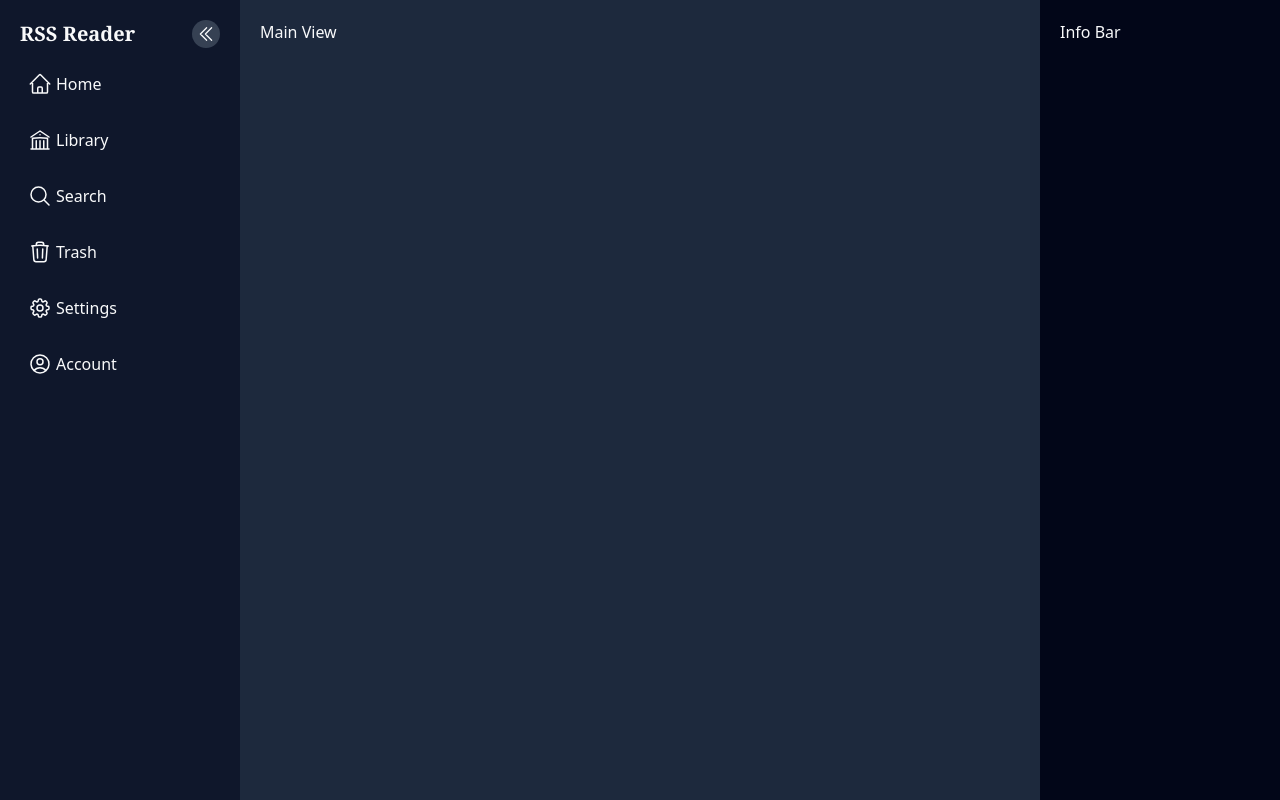
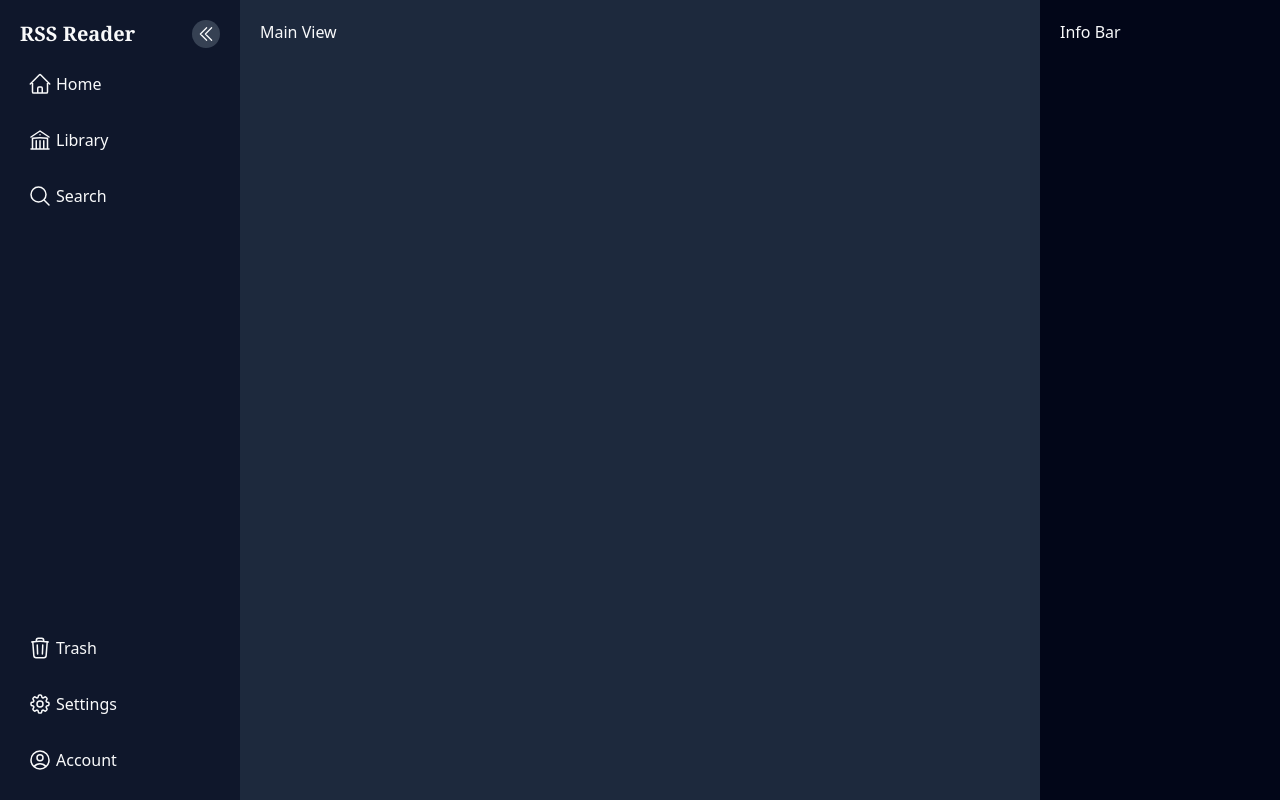
Before and after one commit to chirivelli/rss-frontend, a React (Vite) app: page / in a window 1280 px wide. Built offline with nearby package versions, Linux system fonts and the light colour scheme.

Commit message:
edits to sidebar

```diff
--- a/src/Components/Sidebar.jsx
+++ b/src/Components/Sidebar.jsx
@@ -1,45 +1,6 @@
 function Sidebar() {
-    const sidebarElements = ['Home', 'Library', 'Search', 'Trash', 'Settings', 'Account']
-    const sidebarIcons = [
-        <svg xmlns="http://www.w3.org/2000/svg" fill="none" viewBox="0 0 24 24" strokeWidth={1.5} stroke="currentColor"
-             className="size-6">
-            <path strokeLinecap="round" strokeLinejoin="round"
-                  d="m2.25 12 8.954-8.955c.44-.439 1.152-.439 1.591 0L21.75 12M4.5 9.75v10.125c0 .621.504 1.125 1.125 1.125H9.75v-4.875c0-.621.504-1.125 1.125-1.125h2.25c.621 0 1.125.504 1.125 1.125V21h4.125c.621 0 1.125-.504 1.125-1.125V9.75M8.25 21h8.25"/>
-        </svg>
-        ,
-        <svg xmlns="http://www.w3.org/2000/svg" fill="none" viewBox="0 0 24 24" strokeWidth={1.5} stroke="currentColor"
-             className="size-6">
-            <path strokeLinecap="round" strokeLinejoin="round"
-                  d="M12 21v-8.25M15.75 21v-8.25M8.25 21v-8.25M3 9l9-6 9 6m-1.5 12V10.332A48.36 48.36 0 0 0 12 9.75c-2.551 0-5.056.2-7.5.582V21M3 21h18M12 6.75h.008v.008H12V6.75Z"/>
-        </svg>
-        ,
-        <svg xmlns="http://www.w3.org/2000/svg" fill="none" viewBox="0 0 24 24" strokeWidth={1.5} stroke="currentColor"
-             className="size-6">
-            <path strokeLinecap="round" strokeLinejoin="round"
-                  d="m21 21-5.197-5.197m0 0A7.5 7.5 0 1 0 5.196 5.196a7.5 7.5 0 0 0 10.607 10.607Z"/>
-        </svg>
-        ,
-        <svg xmlns="http://www.w3.org/2000/svg" fill="none" viewBox="0 0 24 24" strokeWidth={1.5} stroke="currentColor"
-             className="size-6">
-            <path strokeLinecap="round" strokeLinejoin="round"
-                  d="m14.74 9-.346 9m-4.788 0L9.26 9m9.968-3.21c.342.052.682.107 1.022.166m-1.022-.165L18.16 19.673a2.25 2.25 0 0 1-2.244 2.077H8.084a2.25 2.25 0 0 1-2.244-2.077L4.772 5.79m14.456 0a48.108 48.108 0 0 0-3.478-.397m-12 .562c.34-.059.68-.114 1.022-.165m0 0a48.11 48.11 0 0 1 3.478-.397m7.5 0v-.916c0-1.18-.91-2.164-2.09-2.201a51.964 51.964 0 0 0-3.32 0c-1.18.037-2.09 1.022-2.09 2.201v.916m7.5 0a48.667 48.667 0 0 0-7.5 0"/>
-        </svg>
-        ,
-        <svg xmlns="http://www.w3.org/2000/svg" fill="none" viewBox="0 0 24 24" strokeWidth={1.5} stroke="currentColor"
-             className="size-6">
-            <path strokeLinecap="round" strokeLinejoin="round"
-                  d="M10.343 3.94c.09-.542.56-.94 1.11-.94h1.093c.55 0 1.02.398 1.11.94l.149.894c.07.424.384.764.78.93.398.164.855.142 1.205-.108l.737-.527a1.125 1.125 0 0 1 1.45.12l.773.774c.39.389.44 1.002.12 1.45l-.527.737c-.25.35-.272.806-.107 1.204.165.397.505.71.93.78l.893.15c.543.09.94.559.94 1.109v1.094c0 .55-.397 1.02-.94 1.11l-.894.149c-.424.07-.764.383-.929.78-.165.398-.143.854.107 1.204l.527.738c.32.447.269 1.06-.12 1.45l-.774.773a1.125 1.125 0 0 1-1.449.12l-.738-.527c-.35-.25-.806-.272-1.203-.107-.398.165-.71.505-.781.929l-.149.894c-.09.542-.56.94-1.11.94h-1.094c-.55 0-1.019-.398-1.11-.94l-.148-.894c-.071-.424-.384-.764-.781-.93-.398-.164-.854-.142-1.204.108l-.738.527c-.447.32-1.06.269-1.45-.12l-.773-.774a1.125 1.125 0 0 1-.12-1.45l.527-.737c.25-.35.272-.806.108-1.204-.165-.397-.506-.71-.93-.78l-.894-.15c-.542-.09-.94-.56-.94-1.109v-1.094c0-.55.398-1.02.94-1.11l.894-.149c.424-.07.765-.383.93-.78.165-.398.143-.854-.108-1.204l-.526-.738a1.125 1.125 0 0 1 .12-1.45l.773-.773a1.125 1.125 0 0 1 1.45-.12l.737.527c.35.25.807.272 1.204.107.397-.165.71-.505.78-.929l.15-.894Z"/>
-            <path strokeLinecap="round" strokeLinejoin="round" d="M15 12a3 3 0 1 1-6 0 3 3 0 0 1 6 0Z"/>
-        </svg>
-        ,
-        <svg xmlns="http://www.w3.org/2000/svg" fill="none" viewBox="0 0 24 24" strokeWidth={1.5} stroke="currentColor"
-             className="size-6">
-            <path strokeLinecap="round" strokeLinejoin="round"
-                  d="M17.982 18.725A7.488 7.488 0 0 0 12 15.75a7.488 7.488 0 0 0-5.982 2.975m11.963 0a9 9 0 1 0-11.963 0m11.963 0A8.966 8.966 0 0 1 12 21a8.966 8.966 0 0 1-5.982-2.275M15 9.75a3 3 0 1 1-6 0 3 3 0 0 1 6 0Z"/>
-        </svg>
-    ]
     return (
-        <div className={'p-5'}>
+        <div className={'p-5 h-full flex flex-col'}>
 
             <div className={'flex justify-between items-center'}>
                 <h1 className={'font-serif font-bold text-xl select-none'}>RSS Reader</h1>
@@ -52,14 +13,66 @@ function Sidebar() {
                 </div>
             </div>
 
-            <div className={'mt-4 flex flex-col gap-4'}>
-                {sidebarElements.map((element, index) =>
-                    <div key={element}
-                         className={'p-2 rounded flex gap-1 hover:bg-slate-700 cursor-pointer'}>
-                        {sidebarIcons[index]}
-                        <h1 className={'select-none'}>{element}</h1>
+            <div className={'mt-4 grow flex flex-col justify-between'}>
+                <div className={'flex flex-col gap-4'}>
+                    <div className={'p-2 rounded flex gap-1 hover:bg-slate-700 cursor-pointer'}>
+                        <svg xmlns="http://www.w3.org/2000/svg" fill="none" viewBox="0 0 24 24" strokeWidth={1.5}
+                             stroke="currentColor"
+                             className="size-6">
+                            <path strokeLinecap="round" strokeLinejoin="round"
+                                  d="m2.25 12 8.954-8.955c.44-.439 1.152-.439 1.591 0L21.75 12M4.5 9.75v10.125c0 .621.504 1.125 1.125 1.125H9.75v-4.875c0-.621.504-1.125 1.125-1.125h2.25c.621 0 1.125.504 1.125 1.125V21h4.125c.621 0 1.125-.504 1.125-1.125V9.75M8.25 21h8.25"/>
+                        </svg>
+                        <h1 className={'select-none'}>Home</h1>
                     </div>
-                )}
+                    <div className={'p-2 rounded flex gap-1 hover:bg-slate-700 cursor-pointer'}>
+                        <svg xmlns="http://www.w3.org/2000/svg" fill="none" viewBox="0 0 24 24" strokeWidth={1.5}
+                             stroke="currentColor"
+                             className="size-6">
+                            <path strokeLinecap="round" strokeLinejoin="round"
+                                  d="M12 21v-8.25M15.75 21v-8.25M8.25 21v-8.25M3 9l9-6 9 6m-1.5 12V10.332A48.36 48.36 0 0 0 12 9.75c-2.551 0-5.056.2-7.5.582V21M3 21h18M12 6.75h.008v.008H12V6.75Z"/>
+                        </svg>
+                        <h1 className={'select-none'}>Library</h1>
+                    </div>
+                    <div className={'p-2 rounded flex gap-1 hover:bg-slate-700 cursor-pointer'}>
+                        <svg xmlns="http://www.w3.org/2000/svg" fill="none" viewBox="0 0 24 24" strokeWidth={1.5}
+                             stroke="currentColor"
+                             className="size-6">
+                            <path strokeLinecap="round" strokeLinejoin="round"
+                                  d="m21 21-5.197-5.197m0 0A7.5 7.5 0 1 0 5.196 5.196a7.5 7.5 0 0 0 10.607 10.607Z"/>
+                        </svg>
+                        <h1 className={'select-none'}>Search</h1>
+                    </div>
+                </div>
+                <div className={'flex flex-col gap-4'}>
+                    <div className={'p-2 rounded flex gap-1 hover:bg-slate-700 cursor-pointer'}>
+                        <svg xmlns="http://www.w3.org/2000/svg" fill="none" viewBox="0 0 24 24" strokeWidth={1.5}
+                             stroke="currentColor"
+                             className="size-6">
+                            <path strokeLinecap="round" strokeLinejoin="round"
+                                  d="m14.74 9-.346 9m-4.788 0L9.26 9m9.968-3.21c.342.052.682.107 1.022.166m-1.022-.165L18.16 19.673a2.25 2.25 0 0 1-2.244 2.077H8.084a2.25 2.25 0 0 1-2.244-2.077L4.772 5.79m14.456 0a48.108 48.108 0 0 0-3.478-.397m-12 .562c.34-.059.68-.114 1.022-.165m0 0a48.11 48.11 0 0 1 3.478-.397m7.5 0v-.916c0-1.18-.91-2.164-2.09-2.201a51.964 51.964 0 0 0-3.32 0c-1.18.037-2.09 1.022-2.09 2.201v.916m7.5 0a48.667 48.667 0 0 0-7.5 0"/>
+                        </svg>
+                        <h1 className={'select-none'}>Trash</h1>
+                    </div>
+                    <div className={'p-2 rounded flex gap-1 hover:bg-slate-700 cursor-pointer'}>
+                        <svg xmlns="http://www.w3.org/2000/svg" fill="none" viewBox="0 0 24 24" strokeWidth={1.5}
+                             stroke="currentColor"
+                             className="size-6">
+                            <path strokeLinecap="round" strokeLinejoin="round"
+                                  d="M10.343 3.94c.09-.542.56-.94 1.11-.94h1.093c.55 0 1.02.398 1.11.94l.149.894c.07.424.384.764.78.93.398.164.855.142 1.205-.108l.737-.527a1.125 1.125 0 0 1 1.45.12l.773.774c.39.389.44 1.002.12 1.45l-.527.737c-.25.35-.272.806-.107 1.204.165.397.505.71.93.78l.893.15c.543.09.94.559.94 1.109v1.094c0 .55-.397 1.02-.94 1.11l-.894.149c-.424.07-.764.383-.929.78-.165.398-.143.854.107 1.204l.527.738c.32.447.269 1.06-.12 1.45l-.774.773a1.125 1.125 0 0 1-1.449.12l-.738-.527c-.35-.25-.806-.272-1.203-.107-.398.165-.71.505-.781.929l-.149.894c-.09.542-.56.94-1.11.94h-1.094c-.55 0-1.019-.398-1.11-.94l-.148-.894c-.071-.424-.384-.764-.781-.93-.398-.164-.854-.142-1.204.108l-.738.527c-.447.32-1.06.269-1.45-.12l-.773-.774a1.125 1.125 0 0 1-.12-1.45l.527-.737c.25-.35.272-.806.108-1.204-.165-.397-.506-.71-.93-.78l-.894-.15c-.542-.09-.94-.56-.94-1.109v-1.094c0-.55.398-1.02.94-1.11l.894-.149c.424-.07.765-.383.93-.78.165-.398.143-.854-.108-1.204l-.526-.738a1.125 1.125 0 0 1 .12-1.45l.773-.773a1.125 1.125 0 0 1 1.45-.12l.737.527c.35.25.807.272 1.204.107.397-.165.71-.505.78-.929l.15-.894Z"/>
+                            <path strokeLinecap="round" strokeLinejoin="round" d="M15 12a3 3 0 1 1-6 0 3 3 0 0 1 6 0Z"/>
+                        </svg>
+                        <h1 className={'select-none'}>Settings</h1>
+                    </div>
+                    <div className={'p-2 rounded flex gap-1 hover:bg-slate-700 cursor-pointer'}>
+                        <svg xmlns="http://www.w3.org/2000/svg" fill="none" viewBox="0 0 24 24" strokeWidth={1.5}
+                             stroke="currentColor"
+                             className="size-6">
+                            <path strokeLinecap="round" strokeLinejoin="round"
+                                  d="M17.982 18.725A7.488 7.488 0 0 0 12 15.75a7.488 7.488 0 0 0-5.982 2.975m11.963 0a9 9 0 1 0-11.963 0m11.963 0A8.966 8.966 0 0 1 12 21a8.966 8.966 0 0 1-5.982-2.275M15 9.75a3 3 0 1 1-6 0 3 3 0 0 1 6 0Z"/>
+                        </svg>
+                        <h1 className={'select-none'}>Account</h1>
+                    </div>
+                </div>
             </div>
 
         </div>
```
